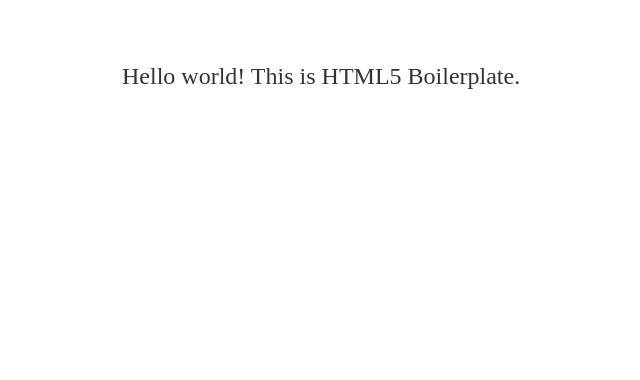
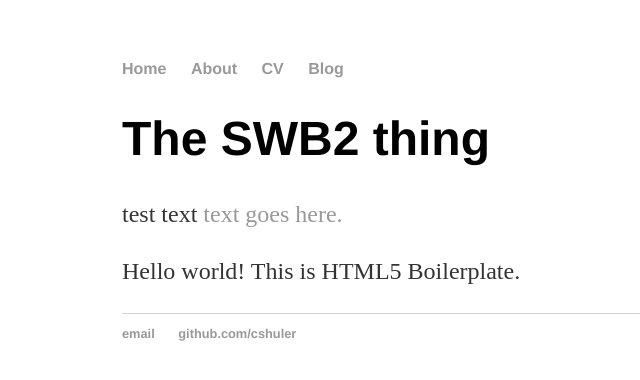
Before and after one commit to UH-WRRC-SWB-model/SWB2-Tutuila, a Jekyll site: the page built from index.html, in a window 1280 px wide. Shown: the top 380 px of the page, without its empty margins (70-710 px from the left). Built offline with Jekyll 4.4.1, drawn with Linux system fonts in a browser that asks for light colours; nearby versions of some CDN libraries; library files that are not in the unit come from our copies; a script that is not in the unit is left out.

Commit message:
Update index.html

```diff
--- a/index.html
+++ b/index.html
@@ -1,3 +1,13 @@
+---
+theme: jekyll-theme-cayman
+layout: default
+title: SWB2 Tutuila
+---
+<div class="blurb">
+	<h1>The SWB2 thing</h1>
+	<p> test text <a href="/about">text goes here.</a></p>
+</div><!-- /.blurb -->
+
 <html class="no-js" lang="">
 
 <head>
```
